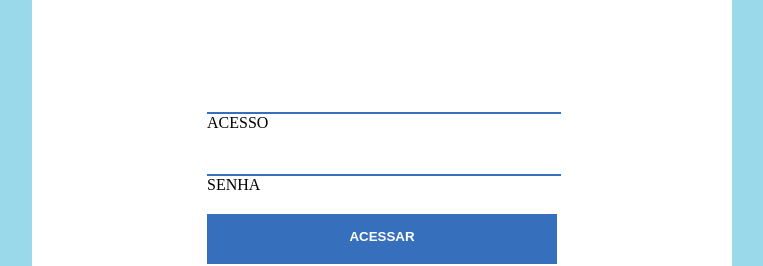
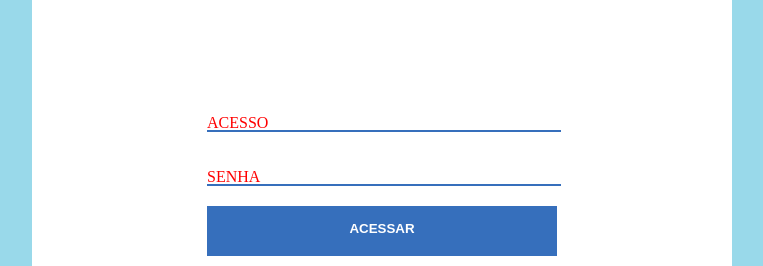
Before and after one commit to danroxha/sis, a React (Create React App) app: page /#login in a window 1280 px wide. Shown: the part 249-515 px from the top of the page, without its empty margins (258-1021 px from the left). Built offline with nearby package versions, Linux system fonts and the light colour scheme.

Commit message:
Adicionado um estilo para o label e input do formulário com uma animação

```diff
--- a/src/pages/Login/elements/style/Form.css
+++ b/src/pages/Login/elements/style/Form.css
@@ -11,19 +11,36 @@
 }
 
 .login-box label{
+    transition: .5s;
+    position: relative;
     width: 100%;
     text-transform: uppercase;
 }
-
+.login-box span{
+    bottom: 0;
+    position: absolute;
+    color: red;
+    left: 0;
+}
 .login-box input{
     font-size: 12pt;
     width: 100%;
     border: none;
     border-bottom: 2px solid #366fbc;
     height: 20px;
-    margin-top: 20px;
+    margin-top: 30px;
+}
+.login-box input:placeholder-shown + span {
+    transition: .5s;
+    border-color: red;
 }
 
+.login-box input:not(:placeholder-shown)  + span{
+    transition: .5s;
+    color: blue;
+    margin-bottom: 20px;
+    border-color: green;
+}
 
 .button-submit{
    margin-top: 20px;
```
